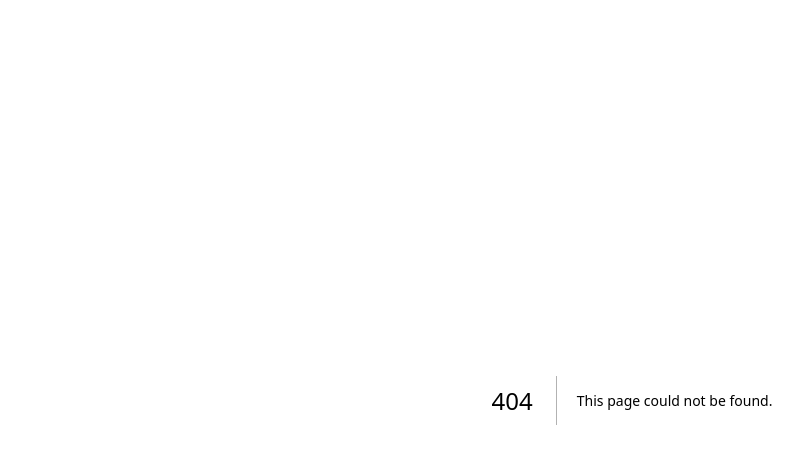
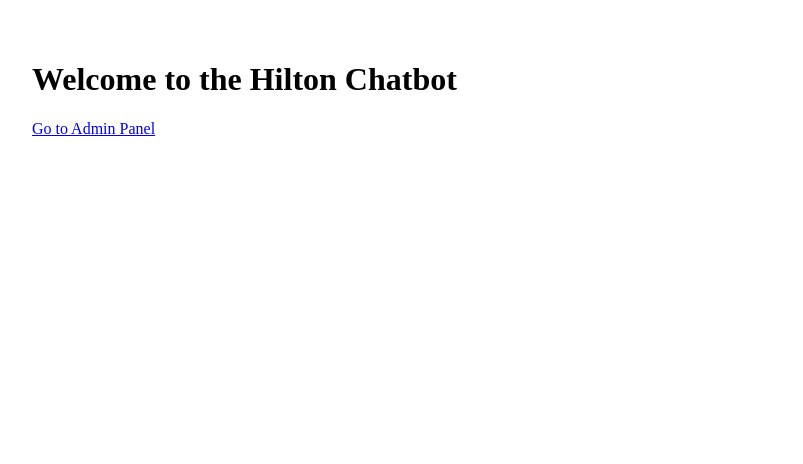
Before and after one commit to endizumbuli/hilton-chatbot, a Next.js app: page / in a window 1280 px wide. Before the commit this address had no page. Shown: the top 464 px of the page, without its empty margins (8-811 px from the left). Built offline with nearby package versions, Linux system fonts and the light colour scheme.

Commit message:
created index.tsx

```diff
--- /dev/null
+++ b/pages/index.tsx
@@ -0,0 +1,12 @@
+import Link from 'next/link';
+
+export default function Home() {
+  return (
+    <div style={{ padding: '2rem' }}>
+      <h1>Welcome to the Hilton Chatbot</h1>
+      <p>
+        <Link href="/admin">Go to Admin Panel</Link>
+      </p>
+    </div>
+  );
+}
```
